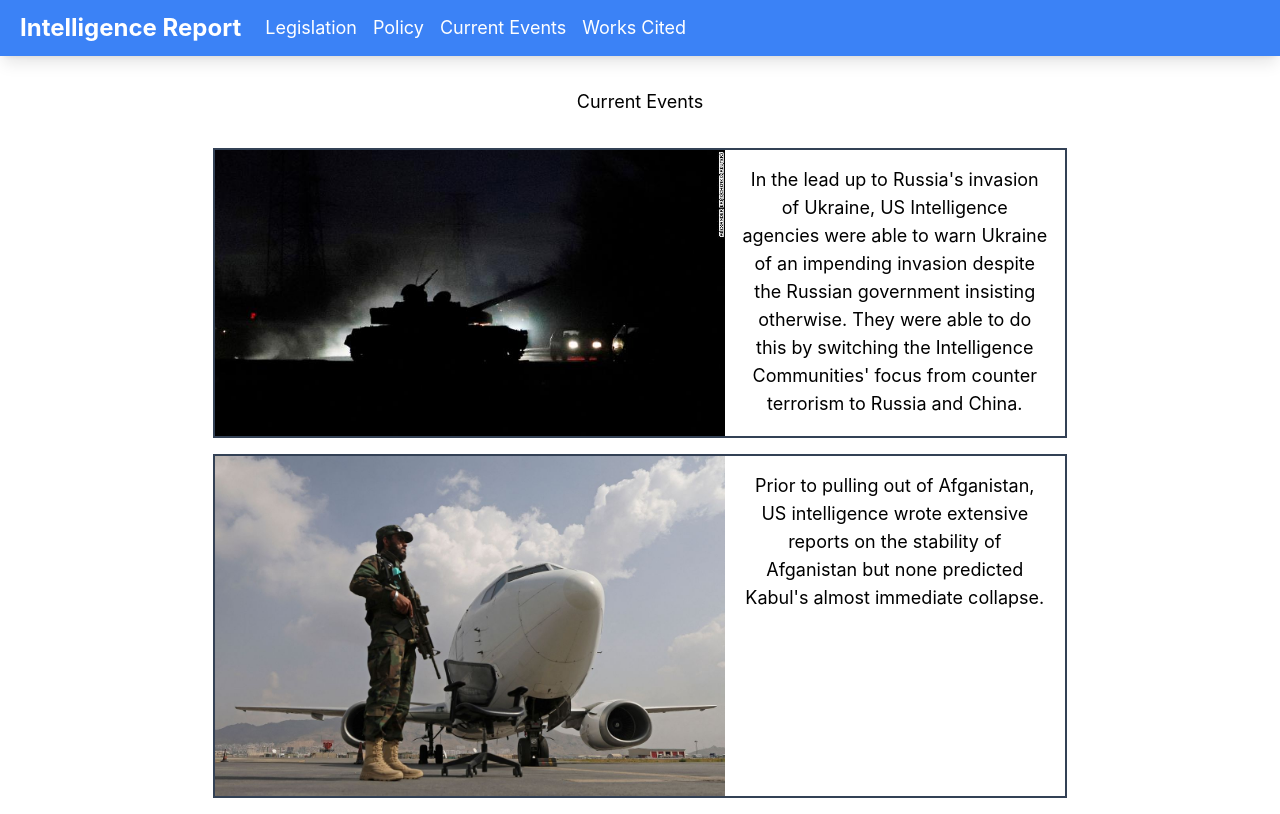
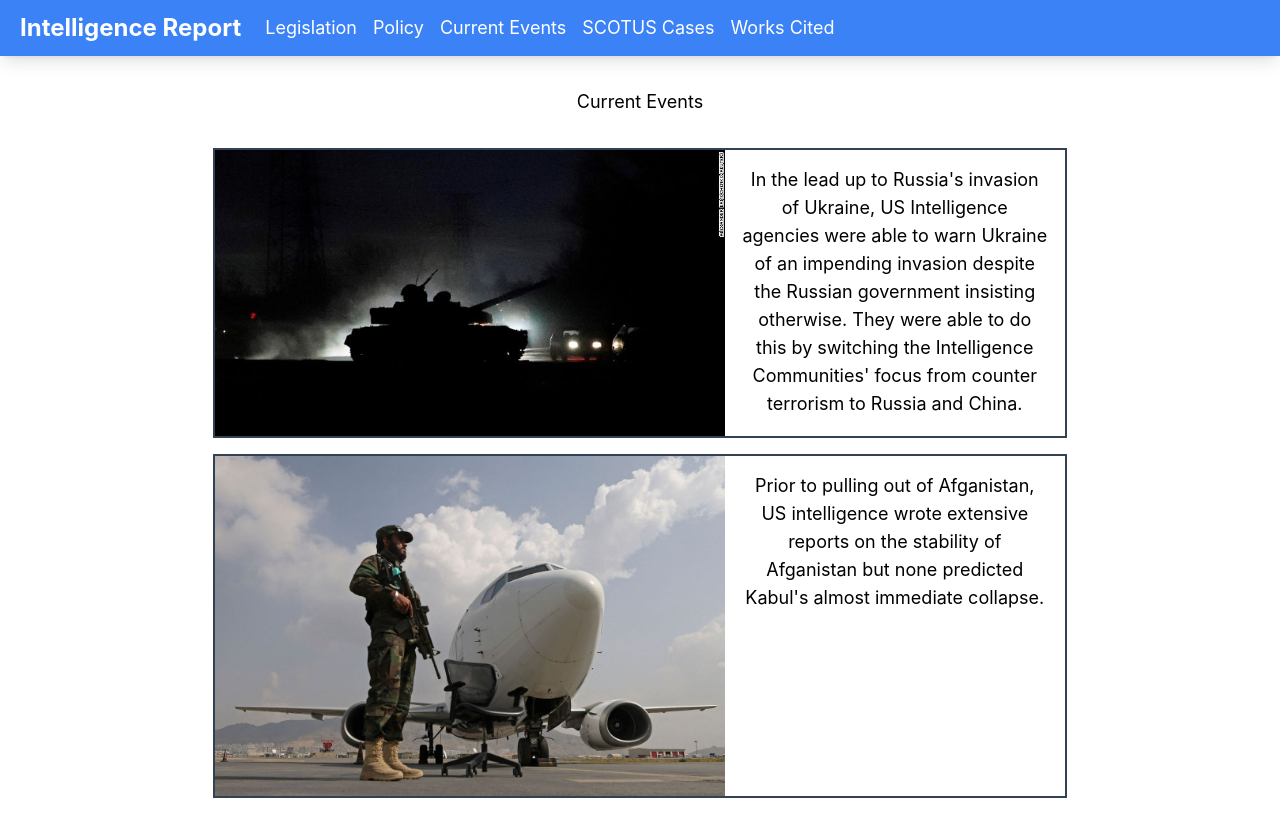
Before and after one commit to MattAxon/Intellegence, a Next.js app: page /currentEvents in a window 1280 px wide. Built offline with nearby package versions, Linux system fonts and the light colour scheme.

Commit message:
added SCOTUS cases

```diff
--- a/components/Navbar.js
+++ b/components/Navbar.js
@@ -1,9 +1,8 @@
 import Link from "next/link";
 export default function Navbar(props) {
   return (
-    <nav className="bg-blue-500 sticky top-0 mt-0 w-full shadow-lg navbar z-10 py-3">
+    <nav className="bg-blue-500 sticky top-0 mt-0 w-fit sm:w-full shadow-lg navbar z-10 py-3">
       <div className="px-5">
-        <div className="flex justify-between">
           <div className="flex space-x-6 items-center">
             <h1 className="text-white text-2xl relative hover:text-gray-200 font-bold">
               <Link href="/">
@@ -34,6 +33,9 @@
                   Current Events
                 </a>
               </Link>
+              <Link href="/SCOTUSCases">
+                <a className="text-white text-lg hover:text-gray-200">SCOTUS Cases</a>
+              </Link>
               <Link href="/worksCited">
                 <a
 
@@ -45,7 +47,6 @@
             </div>
           </div>
         </div>
-      </div>
     </nav>
   );
 }
--- a/components/NewsGrid.js
+++ b/components/NewsGrid.js
@@ -11,7 +11,7 @@
       <div className="w-2/5">
         <a className="w-full h-full" href={articleLink}>
           <div>
-            <p className="text-lg mt-4 text-center mx-4">{text}</p>
+            <p className="text-lg mt-4 text-center mx-4 ">{text}</p>
           </div>
         </a>
       </div>
```
